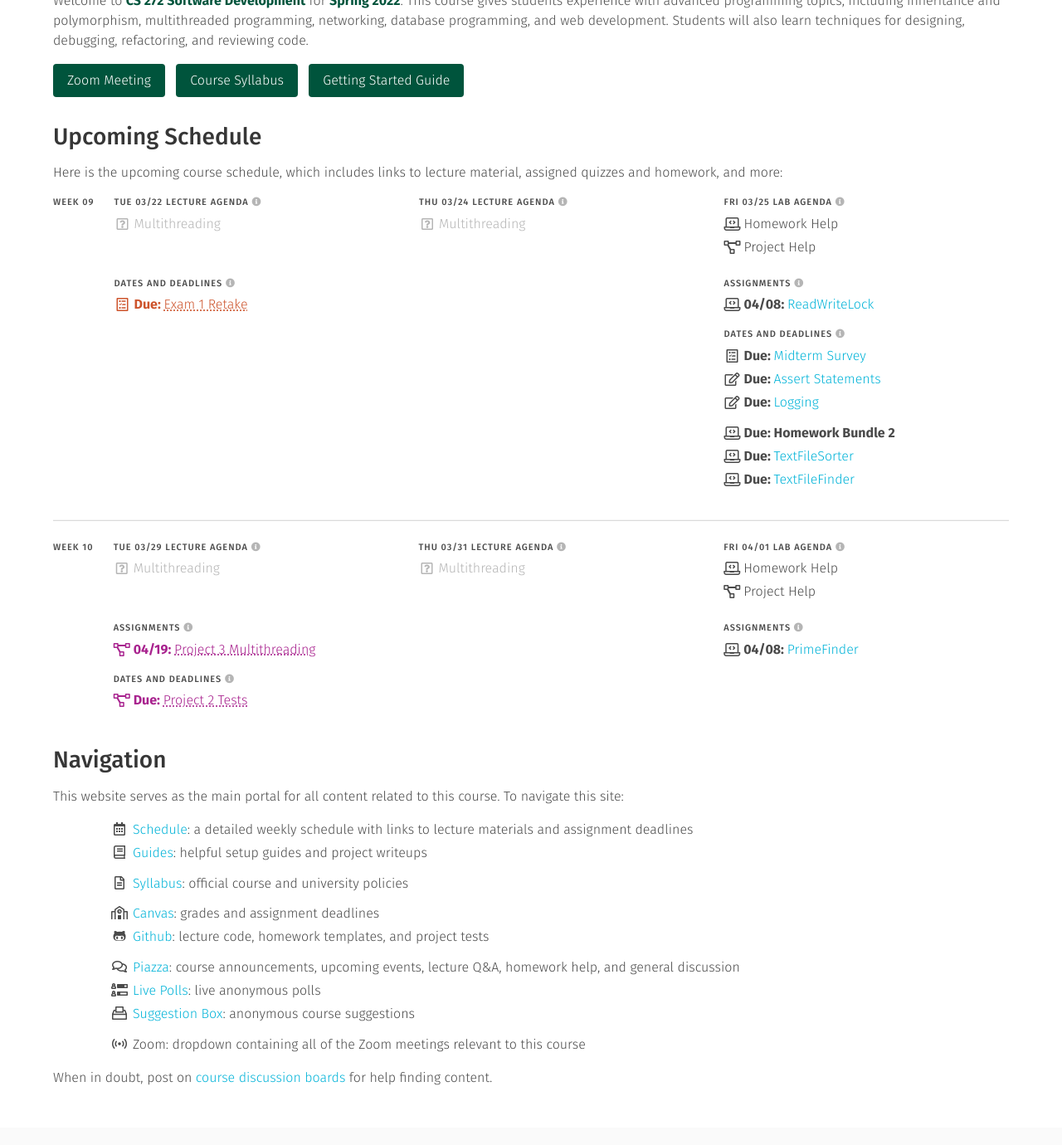
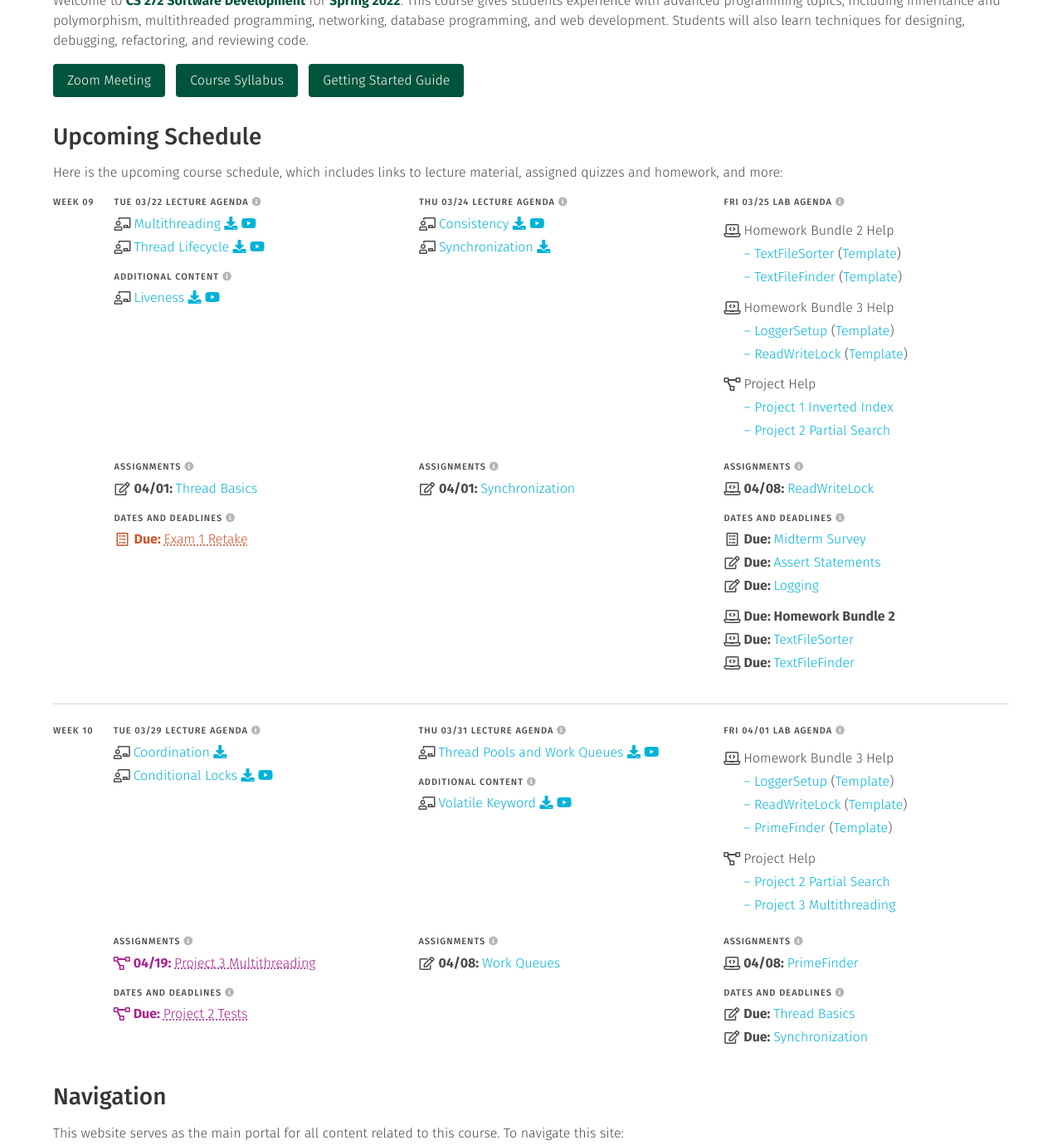
Before and after one commit to usf-cs272-spring2022/usf-cs272-spring2022.github.io, a Jekyll site: the page built from index.md, in a window 1280 px wide and 1400 px high, scrolled down 341 px, cut to the strip 0-1380 px from the top of the window. Shown: the whole strip at 83% size. Built offline with Jekyll 4.4.1, drawn with Linux system fonts in a browser that asks for light colours.

Commit message:
Updating multithreading content

```diff
--- a/_data/schedule.yml
+++ b/_data/schedule.yml
@@ -992,7 +992,7 @@ weeks:
                 link: 'https://usfca.instructure.com/courses/1605147/assignments/7166819'
                 more: '(<a href="https://github.com/usf-cs272-spring2022/homework-TextFileFinder-template">Template</a>)'
 
-              - text: 'Homework Bundle 2 Help'
+              - text: 'Homework Bundle 3 Help'
                 icon: 'homework'
                 type: 'bump'
 
@@ -1062,8 +1062,21 @@ weeks:
         sections:
           - <<: *lectures
             items:
-              - text: 'Multithreading'
-                type: [*pending]
+              - file: 'slides'
+                name: 'multithreading'
+
+              - file: 'slides'
+                name: 'threads'
+
+          - <<: *content
+            items:
+              - file: 'slides'
+                name: 'liveness'
+
+          - <<: *assignments
+            items:
+              - file: 'quizzes'
+                name: 'threads'
 
           - <<: *deadlines
             items:
@@ -1077,18 +1090,60 @@ weeks:
         sections:
           - <<: *lectures
             items:
-              - text: 'Multithreading'
-                type: [*pending]
+              - file: 'slides'
+                name: 'consistency'
+
+              - file: 'slides'
+                name: 'synchronization'
+
+          - <<: *assignments
+            items:
+              - file: 'quizzes'
+                name: 'synchronization'
 
       - date: 2022-03-25
         sections:
           - <<: *labs
             items:
-              - text: 'Homework Help'
-                icon: 'homework'
+              - text: 'Homework Bundle 2 Help'
+                icon: 'homework'
+                type: 'bump'
+
+              - text: '– TextFileSorter'
+                icon: 'nothing'
+                link: 'https://usfca.instructure.com/courses/1605147/assignments/7166820'
+                more: '(<a href="https://github.com/usf-cs272-spring2022/homework-TextFileSorter-template">Template</a>)'
+
+              - text: '– TextFileFinder'
+                icon: 'nothing'
+                link: 'https://usfca.instructure.com/courses/1605147/assignments/7166819'
+                more: '(<a href="https://github.com/usf-cs272-spring2022/homework-TextFileFinder-template">Template</a>)'
+
+              - text: 'Homework Bundle 3 Help'
+                icon: 'homework'
+                type: 'bump'
+
+              - text: '– LoggerSetup'
+                icon: 'nothing'
+                link: 'https://usfca.instructure.com/courses/1605147/assignments/7166821'
+                more: '(<a href="https://github.com/usf-cs272-spring2022/homework-LoggerSetup-template">Template</a>)'
+
+              - text: '– ReadWriteLock'
+                icon: 'nothing'
+                link: 'https://usfca.instructure.com/courses/1605147/assignments/7166822'
+                more: '(<a href="https://github.com/usf-cs272-spring2022/homework-ReadWriteLock-template">Template</a>)'
 
               - text: 'Project Help'
                 icon: 'project'
+                type: 'bump'
+
+              - text: '– Project 1 Inverted Index'
+                icon: 'nothing'
+                link: '/guides/projects/project-1.html'
+
+              - text: '– Project 2 Partial Search'
+                icon: 'nothing'
+                link: '/guides/projects/project-2.html'
 
           - <<: *assignments
             items:
@@ -1117,16 +1172,17 @@ weeks:
               - file: 'homework'
                 name: 'textfilefinder'
 
-
-
   - week: 10
     days:
       - date: 2022-03-29
         sections:
           - <<: *lectures
             items:
-              - text: 'Multithreading'
-                type: [*pending]
+              - file: 'slides'
+                name: 'coordination'
+
+              - file: 'slides'
+                name: 'locks'
 
           - <<: *assignments
             items:
@@ -1143,23 +1199,66 @@ weeks:
         sections:
           - <<: *lectures
             items:
-              - text: 'Multithreading'
-                type: [*pending]
+              - file: 'slides'
+                name: 'pools'
+
+          - <<: *content
+            items:
+              - file: 'slides'
+                name: 'volatile'
+
+          - <<: *assignments
+            items:
+              - file: 'quizzes'
+                name: 'workers'
 
       - date: 2022-04-01
         sections:
           - <<: *labs
             items:
-              - text: 'Homework Help'
-                icon: 'homework'
+              - text: 'Homework Bundle 3 Help'
+                icon: 'homework'
+                type: 'bump'
+
+              - text: '– LoggerSetup'
+                icon: 'nothing'
+                link: 'https://usfca.instructure.com/courses/1605147/assignments/7166821'
+                more: '(<a href="https://github.com/usf-cs272-spring2022/homework-LoggerSetup-template">Template</a>)'
+
+              - text: '– ReadWriteLock'
+                icon: 'nothing'
+                link: 'https://usfca.instructure.com/courses/1605147/assignments/7166822'
+                more: '(<a href="https://github.com/usf-cs272-spring2022/homework-ReadWriteLock-template">Template</a>)'
+
+              - text: '– PrimeFinder'
+                icon: 'nothing'
+                link: 'https://usfca.instructure.com/courses/1605147/assignments/7166823'
+                more: '(<a href="https://github.com/usf-cs272-spring2022/homework-PrimeFinder-template">Template</a>)'
 
               - text: 'Project Help'
                 icon: 'project'
+                type: 'bump'
+
+              - text: '– Project 2 Partial Search'
+                icon: 'nothing'
+                link: '/guides/projects/project-2.html'
+
+              - text: '– Project 3 Multithreading'
+                icon: 'nothing'
+                link: '/guides/projects/project-3.html'
 
           - <<: *assignments
             items:
               - file: 'homework'
                 name: 'primefinder'
+
+          - <<: *deadlines
+            items:
+              - file: 'quizzes'
+                name: 'threads'
+
+              - file: 'quizzes'
+                name: 'synchronization'
 
   - week: 11
     days:
@@ -1202,10 +1301,13 @@ weeks:
 
           - <<: *deadlines
             items:
+              - file: 'quizzes'
+                name: 'workers'
+
               - text: 'Homework Bundle 3'
                 icon: 'homework'
                 date: 2022-04-08
-                type: ['has-text-weight-bold']
+                type: ['has-text-weight-bold', 'bump']
 
               - file: 'homework'
                 name: 'loggersetup'
```
